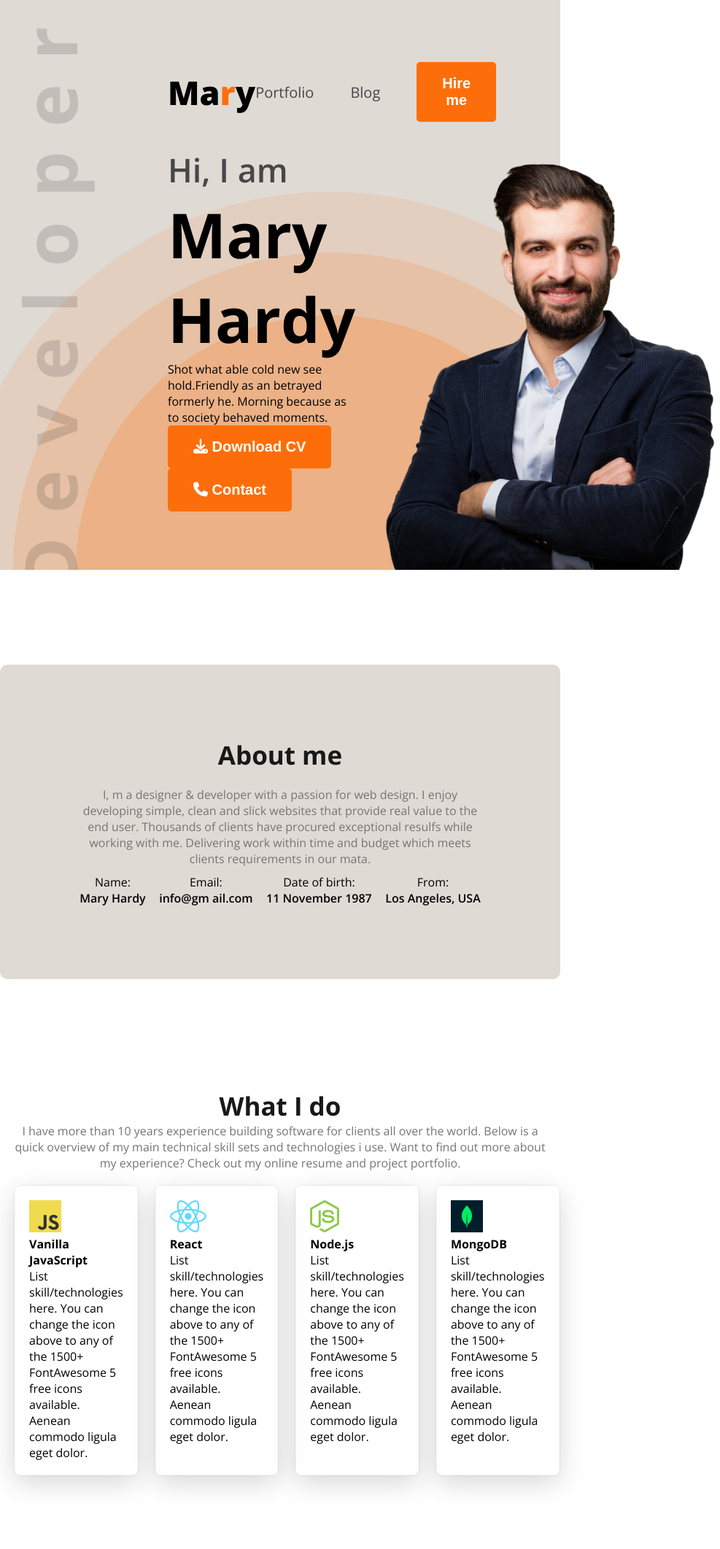
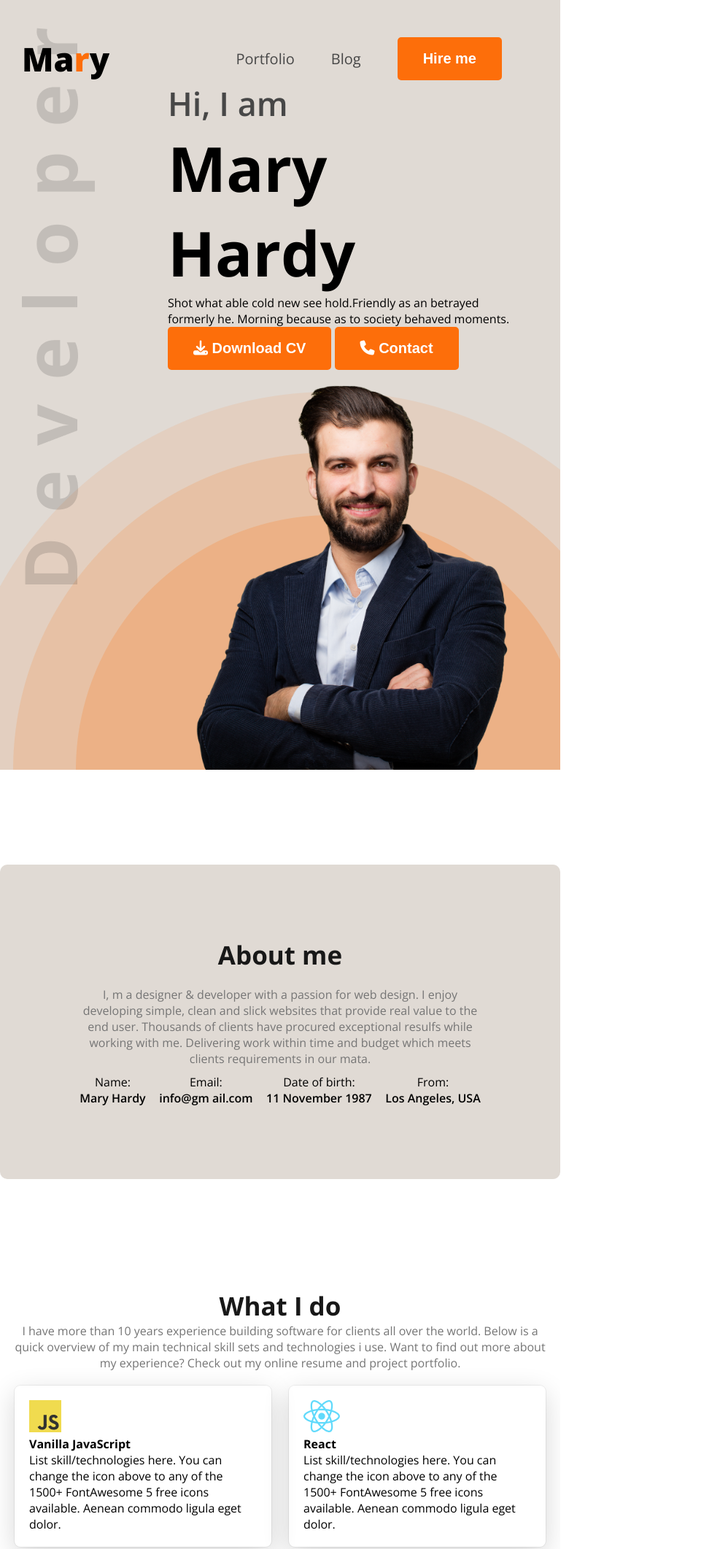
Before and after one commit to alaminislam34/web-dev-portfolio, a plain HTML site: page index.html in a window 768 px wide. Shown: the top 2123 px of the page at 73% size, 987 px wide, since content can reach past the window. Drawn offline with nearby package versions, Linux system fonts and the light colour scheme.

Commit message:
added responsive website tablet

```diff
--- a/style/portfolio.css
+++ b/style/portfolio.css
@@ -218,9 +218,6 @@ footer p{
 
 /* Responsive style */
 
-.hide{
-    display: none;
-}
 
 @media screen and (max-width: 576px) {
     .skills-container,
@@ -273,3 +270,16 @@ footer p{
         padding-bottom: 15px;
     }
 }
+
+@media screen and (min-width: 576px) and (max-width: 990px) {
+        .banner{
+            flex-direction: column;
+        }
+        .skills-container{
+            display: grid;
+            grid-template-columns: repeat(2, 1fr);
+        }
+        nav{
+            margin: auto
+        }
+}
```
